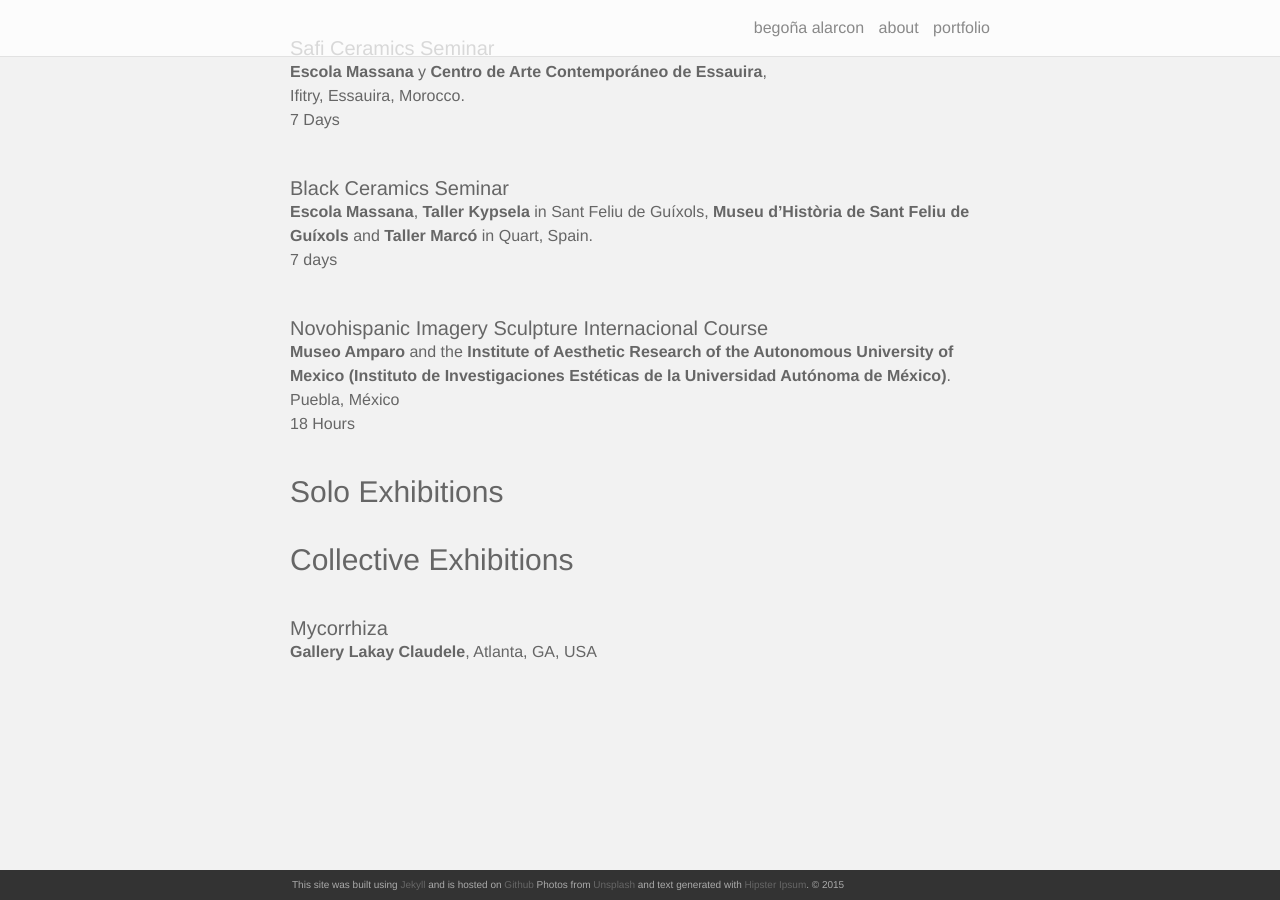
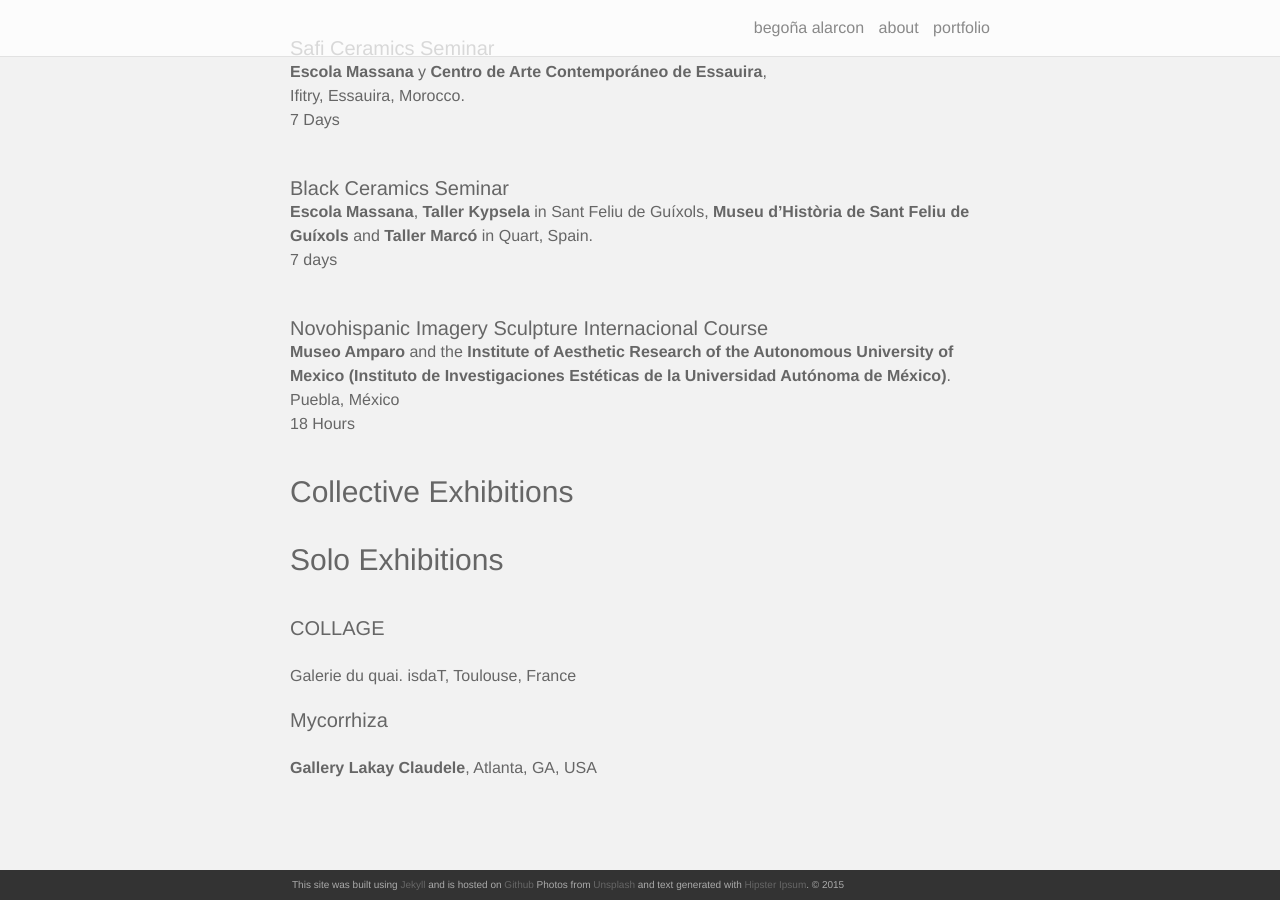
Before and after one commit to begoalarcon/begoalarcon.github.io, a Jekyll site: the page built from about.md, in a window 1280 px wide and 900 px high, scrolled down 1524 px. Built offline with Jekyll 4.4.1, drawn with Linux system fonts in a browser that asks for light colours; nearby versions of some CDN libraries.

Commit message:
Update about.md

```diff
--- a/about.md
+++ b/about.md
@@ -35,7 +35,7 @@ permalink: /about/
 
 
 <br/>
-<h3>Education</h3></br>
+<h3>Education</h3><br/>
 <div id="textbox">
   <p class="alignright">2016-2018</p>
 </div>
@@ -82,8 +82,11 @@ Ifitry, Essauira, Morocco.<br/>
 Puebla, México<br/>
 18 Hours<br/>
 <br/>
+<h3>Collective Exhibitions</h3><br/>
+
 <h3>Solo Exhibitions</h3><br/>
+<h4>COLLAGE</h4><br/>
+Galerie du quai. isdaT, Toulouse, France
 
-<h3>Collective Exhibitions</h3><br/>
-<h4>Mycorrhiza</h4>
+<h4>Mycorrhiza</h4><br/>
 <b>Gallery Lakay Claudele</b>, Atlanta, GA, USA
```
